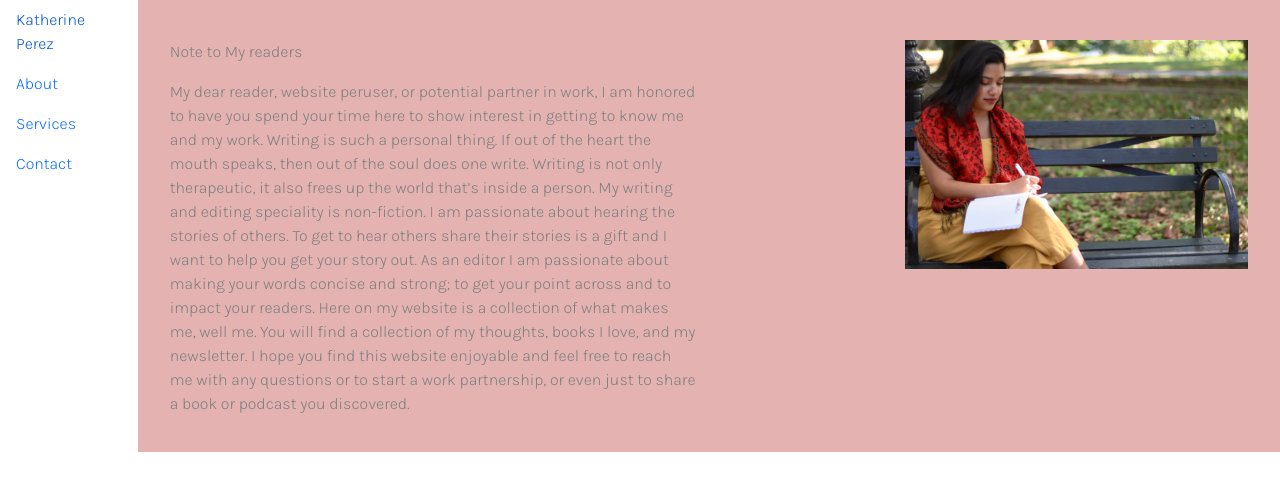
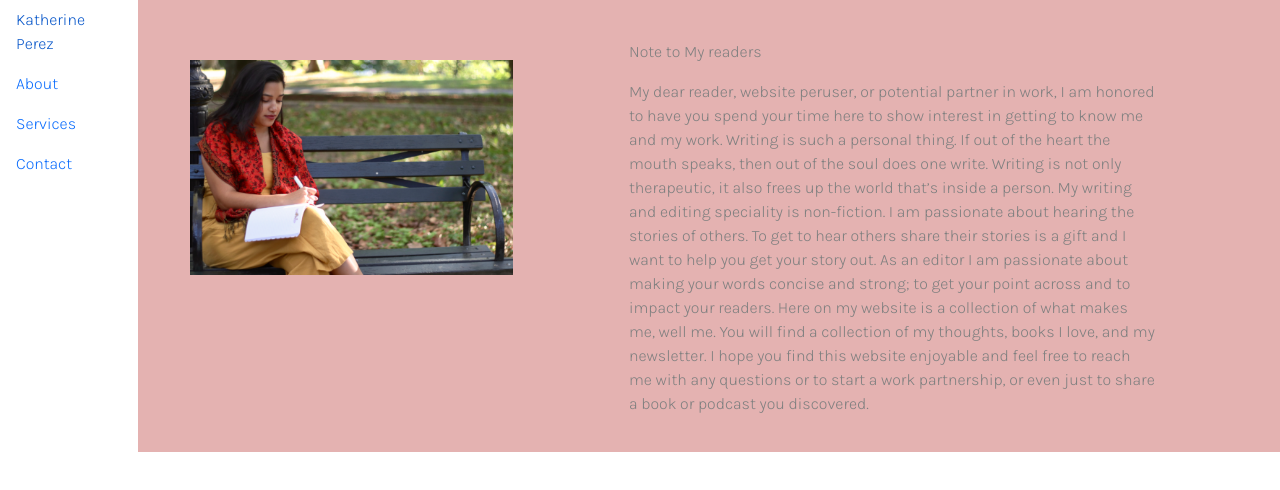
Before and after one commit to Kaitlyn-Lynette/Kathys-Portfolio, a React (Create React App) app: page /featuredwork in a window 1280 px wide. Shown: the top 490 px of the page. Built offline with nearby package versions, Linux system fonts and the light colour scheme.

Commit message:
Switched the position of the photo and the note to reader

```diff
--- a/src/pages/FeaturedWork.js
+++ b/src/pages/FeaturedWork.js
@@ -7,17 +7,20 @@ import SideBarNav from "../components/SideBarNav";
 
 const FeaturedWork = () => {
   return (
-    <div id="featuredwork" classname="noteHeader" style={{display:"flex"}}>
+    <div id="featuredwork" classname="noteHeader" style={{ display: "flex" }}>
       {/* <div classstyle={{float:"left"}}> */}
       <SideBarNav></SideBarNav>
       {/* </div> */}
       <div
         id="notetoreader"
-        style={{backgroundColor: "#e4b2b1", padding: "20px", float: "right"}}
+        style={{ backgroundColor: "#e4b2b1", padding: "20px", float: "right" }}
       >
-        <Container style={{paddingTop: "20px"}}>
+        <Container style={{ paddingTop: "20px" }}>
           <Row>
-            <Col md={6}>
+            <Col md={4}>
+              <Image src="/images/KathySplashBench895x595.png" width="100%" style={{paddingLeft: "20px", paddingTop: "20px"}}/>
+            </Col>
+            <Col md={{ span: 6, offset: 1 }}>
               <p>Note to My readers</p>
               <p>
                 My dear reader, website peruser, or potential partner in work, I
@@ -38,9 +41,6 @@ const FeaturedWork = () => {
                 or even just to share a book or podcast you discovered.
               </p>
             </Col>
-            <Col md={{ span: 4, offset: 2 }}>
-              <Image src="/images/KathySplashBench895x595.png" width="100%" />
-            </Col>
           </Row>
         </Container>
       </div>
```
